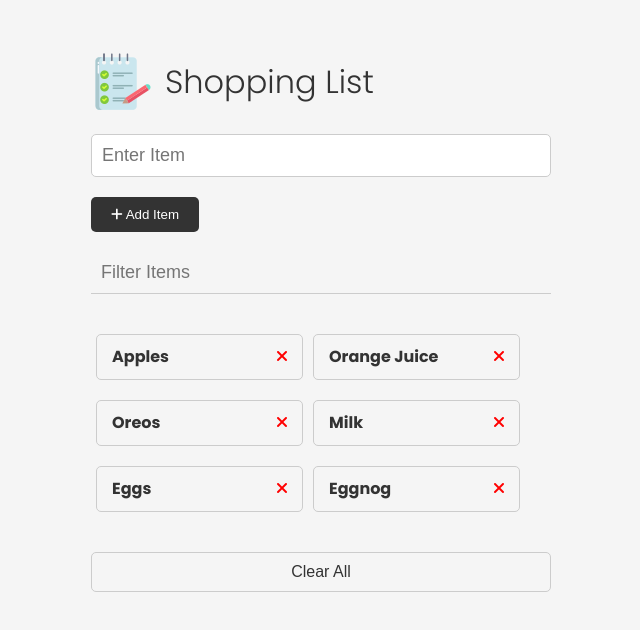
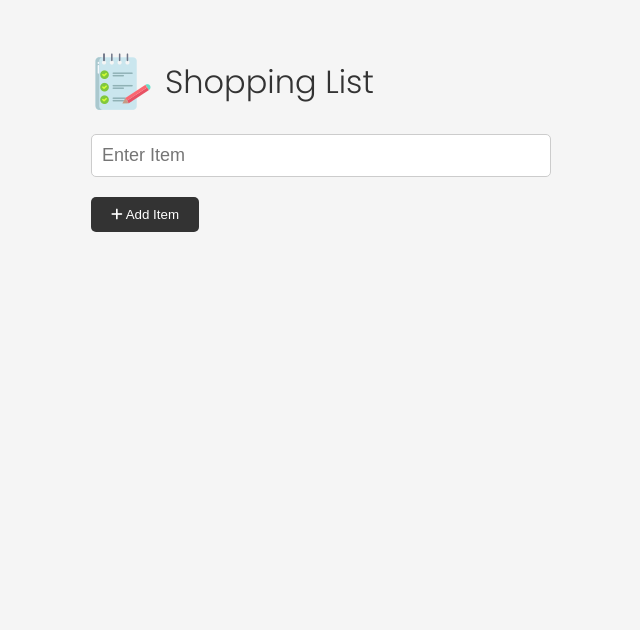
Before and after one commit to alamorobotics/shopping-list, a plain HTML site: page index.html in a window 1280 px wide. Shown: the whole page, without its empty margins (319-959 px from the left). Drawn offline with Linux system fonts and the light colour scheme.

Commit message:
Sjunde lektionen - Local Storage Items igen

```diff
--- a/index.html
+++ b/index.html
@@ -47,42 +47,6 @@
       </div>
 
       <ul id="item-list" class="items">
-        <li>
-          Apples
-          <button class="remove-item btn-link text-red">
-            <i class="fa-solid fa-xmark"></i>
-          </button>
-        </li>
-        <li>
-          Orange Juice
-          <button class="remove-item btn-link text-red">
-            <i class="fa-solid fa-xmark"></i>
-          </button>
-        </li>
-        <li>
-          Oreos
-          <button class="remove-item btn-link text-red">
-            <i class="fa-solid fa-xmark"></i>
-          </button>
-        </li>
-        <li>
-          Milk
-          <button class="remove-item btn-link text-red">
-            <i class="fa-solid fa-xmark"></i>
-          </button>
-        </li>
-        <li>
-          Eggs
-          <button class="remove-item btn-link text-red">
-            <i class="fa-solid fa-xmark"></i>
-          </button>
-        </li>
-        <li>
-          Eggnog
-          <button class="remove-item btn-link text-red">
-            <i class="fa-solid fa-xmark"></i>
-          </button>
-        </li>
       </ul>
 
       <button id="clear" class="btn-clear">Clear All</button>
--- a/script.js
+++ b/script.js
@@ -4,11 +4,12 @@ const itemList = document.getElementById('item-list');
 const clearBtn = document.getElementById('clear');
 const itemFilter = document.getElementById('filter');
 
-// Add event listener
-itemForm.addEventListener('submit', onAddItemSubmit);
-itemList.addEventListener('click', removeItem);
-clearBtn.addEventListener('click', clearItems);
-itemFilter.addEventListener('input', filterItems);
+
+function displayItems() {
+    const itemsFromStorage = getItemsFromStorage();
+    itemsFromStorage.forEach(item => addItemToDOM(item));
+    checkUI();
+}
 
 function filterItems(e) {
     const items = itemList.querySelectorAll('li');
@@ -70,8 +71,7 @@ function addItemToDOM(newItem) {
 
 }
 
-function addItemToStorage(newItem) {
-
+function getItemsFromStorage() {
     let itemsFromStorage;
 
     if (localStorage.getItem('items') == null) {
@@ -79,6 +79,13 @@ function addItemToStorage(newItem) {
     } else {
         itemsFromStorage = JSON.parse(localStorage.getItem('items'));
     }
+
+    return itemsFromStorage;
+}
+
+function addItemToStorage(newItem) {
+
+    let itemsFromStorage = getItemsFromStorage();
 
     itemsFromStorage.push(newItem);
 
@@ -116,17 +123,39 @@ function createIcon(iconClass) {
     return icon;
 }
 
+function onClickItem(e) {
+    if (e.target.parentElement.classList.contains('remove-item')) {
+        removeItem(e.target.parentElement.parentElement);
+    }
+
+}
+
 /**
  *
  * @param {Event} e
  */
-function removeItem(e) {
-    if (e.target.parentElement.classList.contains('remove-item')) {
-        if (confirm('Are you sure ?')) {
-            e.target.parentElement.parentElement.remove();
-        }
+function removeItem(item) {
+
+    if (confirm('Are you sure ?')) {
+        // Remove Item from DOM
+        item.remove();
+
+        // Remove from Storage
+        removeItemFromStorage(item.textContent);
+
+        //Update UI
+        checkUI();
     }
-    checkUI();
+
+}
+
+function removeItemFromStorage(item) {
+    // Get Items
+    let itemsFromStorage = getItemsFromStorage();
+    // Filter out item
+    itemsFromStorage = itemsFromStorage.filter((i) => i !== item);
+    // Reset Local storage
+    localStorage.setItem('items', JSON.stringify(itemsFromStorage));
 }
 
 
@@ -135,6 +164,10 @@ function clearItems() {
         while (itemList.firstChild) {
             itemList.removeChild(itemList.firstChild);
         }
+
+        // Clear from localstorage
+        localStorage.removeItem('items');
+
         checkUI();
     }
 }
@@ -149,3 +182,16 @@ function checkUI() {
         itemFilter.style.display = 'block';
     }
 }
+
+// Initialize App
+function init() {
+    // Add event listener
+    itemForm.addEventListener('submit', onAddItemSubmit);
+    itemList.addEventListener('click', onClickItem);
+    clearBtn.addEventListener('click', clearItems);
+    itemFilter.addEventListener('input', filterItems);
+    document.addEventListener('DOMContentLoaded', displayItems);
+    checkUI();
+}
+
+init();
```
